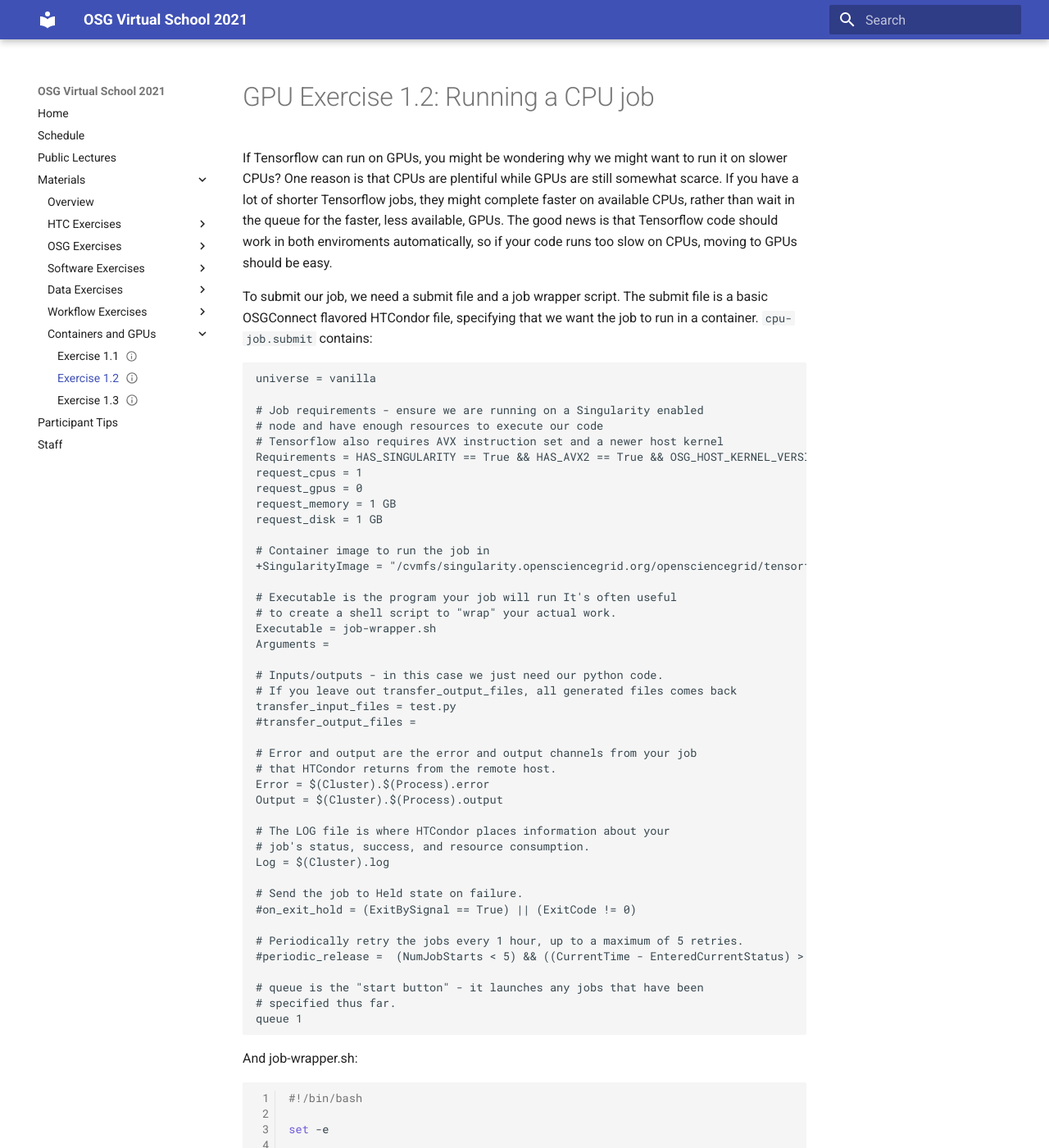
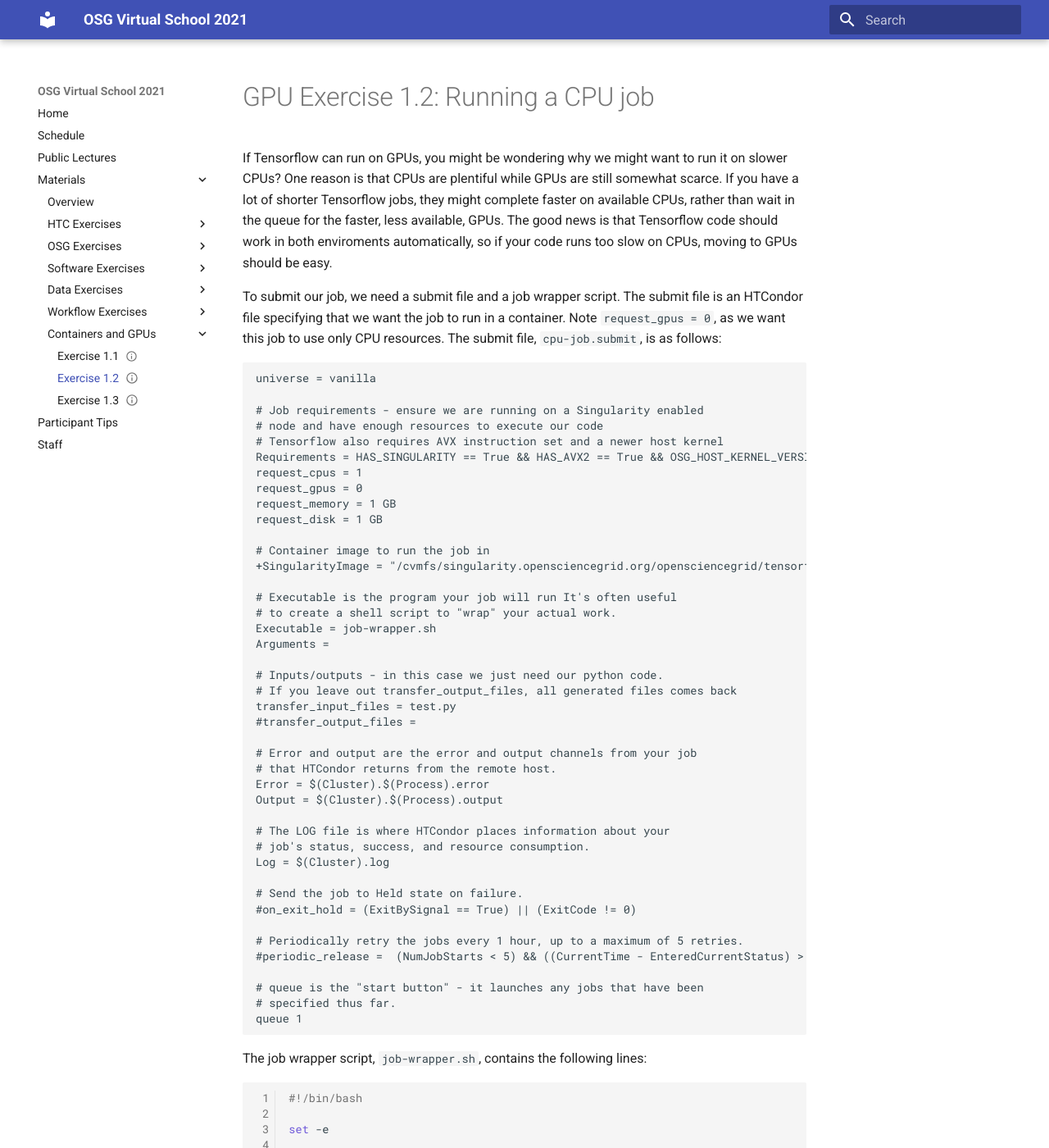
Before and after one commit to osg-htc/virtual-school-2021, an MkDocs documentation site: the page built from docs/materials/gpus/part1-ex2-cpu-jobs.md, in a window 1280 px wide and 1400 px high. Shown: the whole window at 82% size. Built offline with MkDocs 1.6.1 and Material for MkDocs 9.7.7, drawn with Linux system fonts in a browser that asks for light colours; some of the changed text lies outside the part shown.

Commit message:
added some questions at the end

```diff
--- a/docs/materials/gpus/part1-ex2-cpu-jobs.md
+++ b/docs/materials/gpus/part1-ex2-cpu-jobs.md
@@ -14,8 +14,9 @@
 moving to GPUs should be easy.
 
 To submit our job, we need a submit file and a job wrapper script. The
-submit file is a basic OSGConnect flavored HTCondor file, specifying that
-we want the job to run in a container. `cpu-job.submit` contains:
+submit file is an HTCondor file specifying that
+we want the job to run in a container. Note `request_gpus = 0`, as we want
+this job to use only CPU resources. The submit file, `cpu-job.submit`, is as follows:
 
     universe = vanilla
 
@@ -61,8 +62,7 @@
     queue 1
 
 
-And job-wrapper.sh:
-
+The job wrapper script, `job-wrapper.sh`, contains the following lines:
 
     #!/bin/bash
 
@@ -77,4 +77,6 @@
 
 
 The job can now be submitted with `condor_submit cpu-job.submit`. Once the job
-is done, check the files named after the job id for the outputs.
+is done, check the files named after the job id for the outputs. Where did your
+job run? Based on the logs coming from `tensorflow` can you confirm that
+the CPU was in fact used?
```
